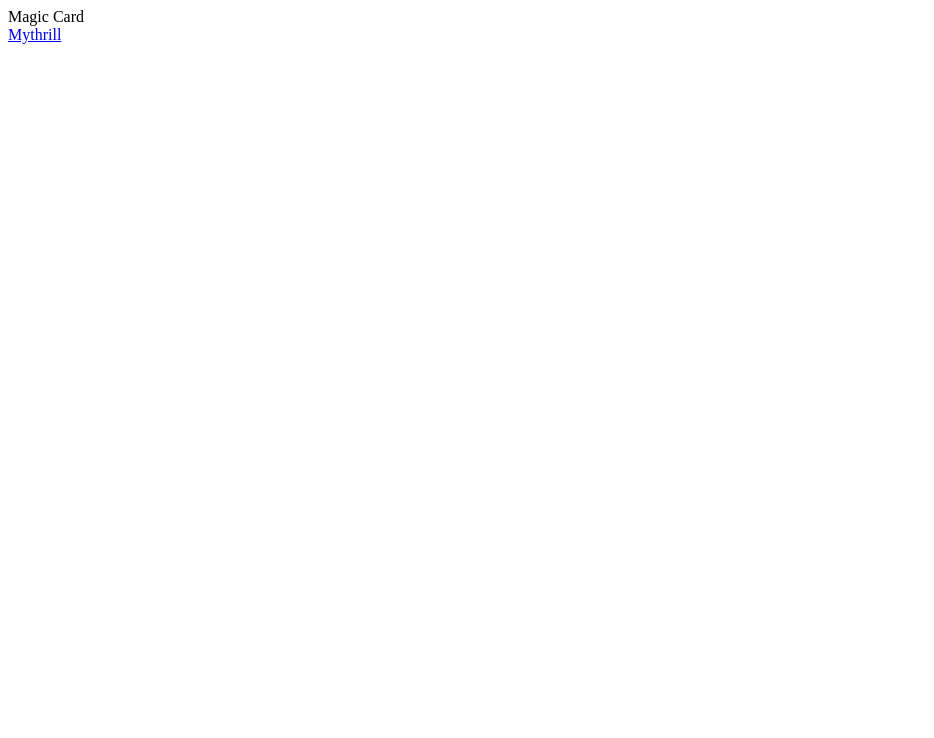
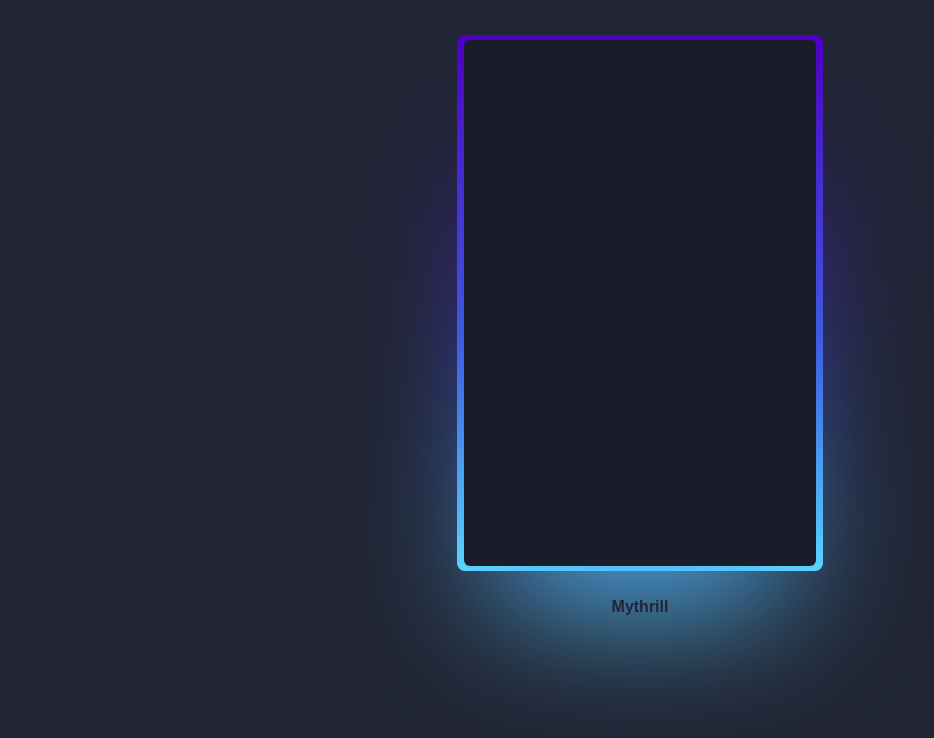
Before and after one commit to Chetandasa/codepentwo, a plain HTML site: page Magic Card/index.html in a window 1280 px wide. Shown: the whole page, without its empty margins (0-934 px from the left). Drawn offline with Linux system fonts and the light colour scheme.

Commit message:
Magic Card codepen

```diff
--- a/Magic Card/index.html
+++ b/Magic Card/index.html
@@ -1,6 +1,7 @@
 <!DOCTYPE html>
 <html lang="en">
 <head>
+  <link rel="stylesheet" href="./style.css">
   <meta charset="UTF-8">
   <meta http-equiv="X-UA-Compatible" content="IE=edge">
   <meta name="viewport" content="width=device-width, initial-scale=1.0">
--- /dev/null
+++ b/Magic Card/style.css
@@ -0,0 +1,102 @@
+@property --rotate {
+  syntax: "<angle>";
+  initial-value: 132deg;
+  inherits: false;
+}
+
+:root {
+  --card-height: 65vh;
+  --card-width: calc(var(--card-height) / 1.5);
+}
+
+
+body {
+  min-height: 100vh;
+  background: #212534;
+  display: flex;
+  align-items: center;
+  flex-direction: column;
+  padding-top: 2rem;
+  padding-bottom: 2rem;
+  box-sizing: border-box;
+}
+
+
+.card {
+  background: #191c29;
+  width: var(--card-width);
+  height: var(--card-height);
+  padding: 3px;
+  position: relative;
+  border-radius: 6px;
+  justify-content: center;
+  align-items: center;
+  text-align: center;
+  display: flex;
+  font-size: 1.5em;
+  color: rgb(88 199 250 / 0%);
+  cursor: pointer;
+  font-family: cursive;
+}
+
+.card:hover {
+  color: rgb(88 199 250 / 100%);
+  transition: color 1s;
+}
+.card:hover:before, .card:hover:after {
+  animation: none;
+  opacity: 0;
+}
+
+
+.card::before {
+  content: "";
+  width: 104%;
+  height: 102%;
+  border-radius: 8px;
+  background-image: linear-gradient(
+    var(--rotate)
+    , #5ddcff, #3c67e3 43%, #4e00c2);
+    position: absolute;
+    z-index: -1;
+    top: -1%;
+    left: -2%;
+    animation: spin 2.5s linear infinite;
+}
+
+.card::after {
+  position: absolute;
+  content: "";
+  top: calc(var(--card-height) / 6);
+  left: 0;
+  right: 0;
+  z-index: -1;
+  height: 100%;
+  width: 100%;
+  margin: 0 auto;
+  transform: scale(0.8);
+  filter: blur(calc(var(--card-height) / 6));
+  background-image: linear-gradient(
+    var(--rotate)
+    , #5ddcff, #3c67e3 43%, #4e00c2);
+    opacity: 1;
+  transition: opacity .5s;
+  animation: spin 2.5s linear infinite;
+}
+
+@keyframes spin {
+  0% {
+    --rotate: 0deg;
+  }
+  100% {
+    --rotate: 360deg;
+  }
+}
+
+a {
+  color: #212534;
+  text-decoration: none;
+  font-family: sans-serif;
+  font-weight: bold;
+  margin-top: 2rem;
+}
```
